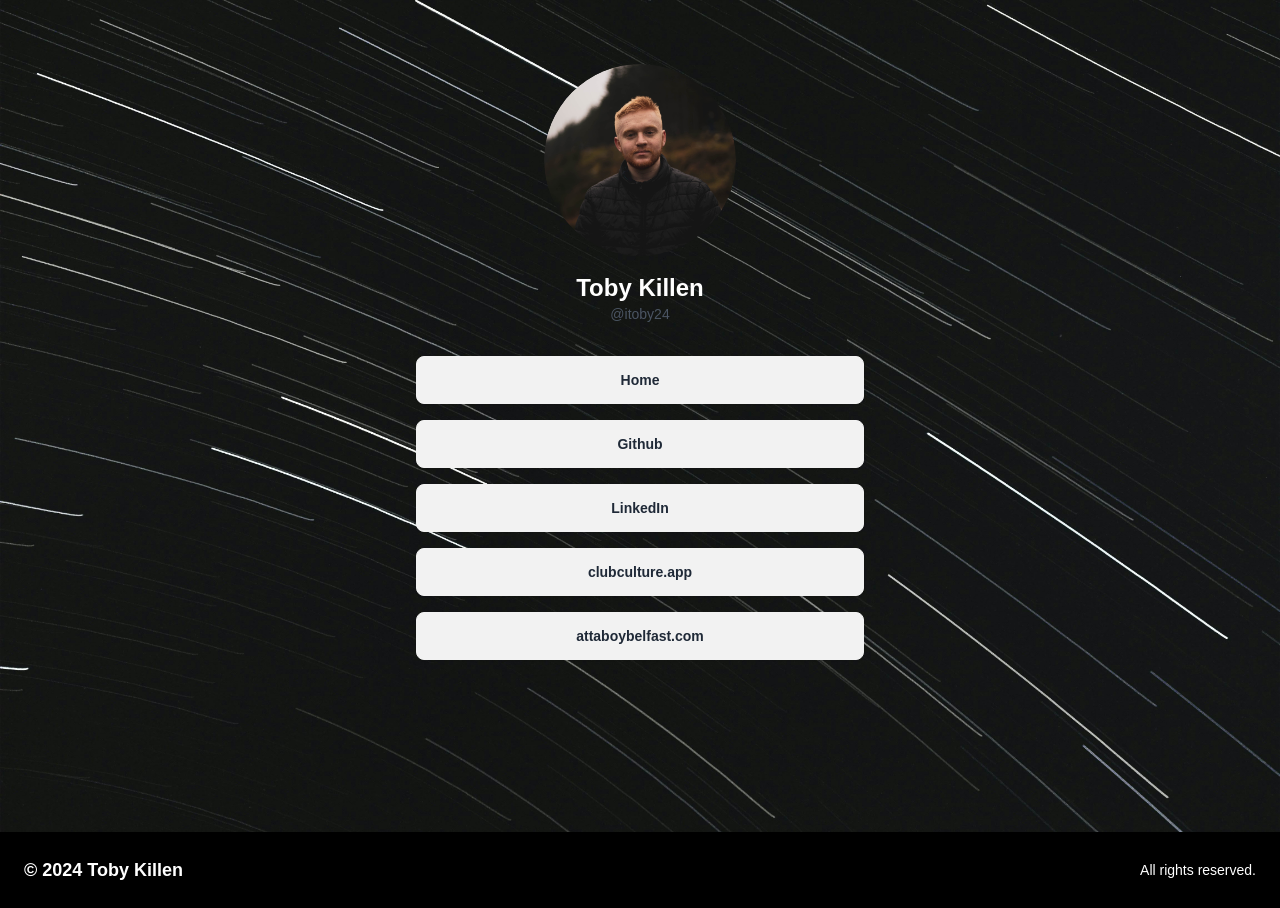
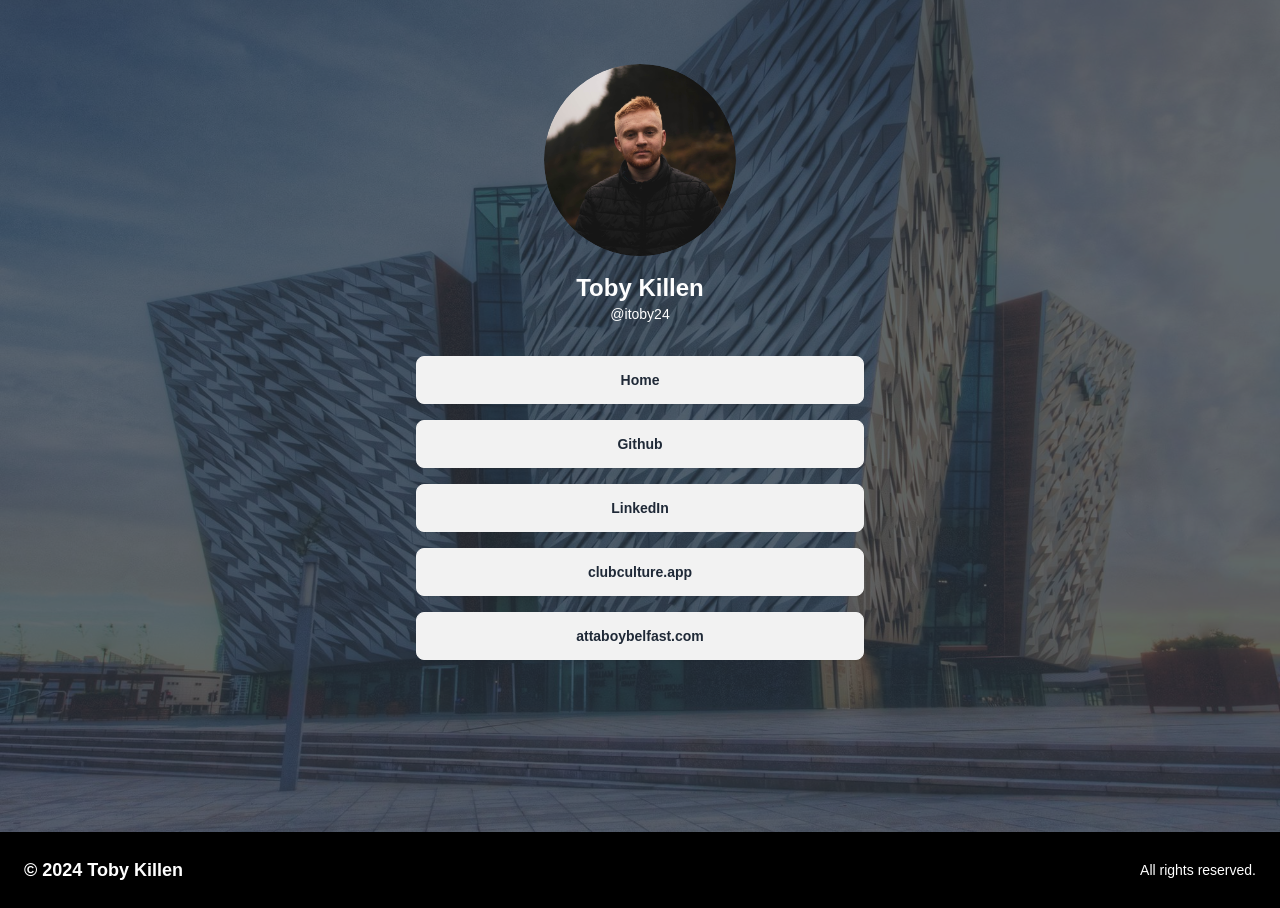
Before and after one commit to TobyKillen/tobykillen-nextjs, a Next.js app: page /linkintree in a window 1280 px wide. Built offline with nearby package versions, Linux system fonts and the light colour scheme.

Commit message:
Added Belfast Background to tobykillen.com

```diff
--- a/src/app/components/background.tsx
+++ b/src/app/components/background.tsx
@@ -19,7 +19,7 @@ export default function Background({ src, children }: BackgroundProps) {
         backgroundPosition: 'center',
       }}
     >
-      <div className="hero-overlay bg-opacity-0"></div>
+      <div className="hero-overlay bg-opacity-75"></div>
       <div className="hero-content text-neutral-content">
         {children}
       </div>
--- a/src/app/contact/page.tsx
+++ b/src/app/contact/page.tsx
@@ -1,6 +1,6 @@
 'use client';
 import Background from "../components/background";
-import BackgroundImage from './../../../public/background.jpg';
+import BackgroundImage from './../../../public/background1.jpeg';
 import { useState } from "react";
 
 export default function Contact() {
--- a/src/app/linkintree/page.tsx
+++ b/src/app/linkintree/page.tsx
@@ -2,7 +2,7 @@ import Link from 'next/link';
 import Image from 'next/image';
 import Myself from "./../../../public/me_1.jpg";
 import Background from "./../../app/components/background";
-import BackgroundImage from './../../../public/background.jpg';
+import BackgroundImage from './../../../public/background1.jpeg';
 
 export default function Linkintree() {
   return (
@@ -23,7 +23,7 @@ export default function Linkintree() {
             </div>
           </div>
           <h1 className="text-2xl font-bold mt-4 text-white">Toby Killen</h1>
-          <p className="text-sm text-gray-600 ">@itoby24</p>
+          <p className="text-sm text-white ">@itoby24</p>
         </div>
 
         {/* Link Buttons */}
--- a/src/app/page.tsx
+++ b/src/app/page.tsx
@@ -2,7 +2,7 @@ import Link from "next/link";
 import Image from "next/image";
 import Myself from "./../../public/me_1.jpg";
 import Background from "./components/background";
-import BackgroundImage from './../../public/background.jpg';
+import BackgroundImage from './../../public/background1.jpeg';
 
 export default function Portfolio() {
   return (
```
Also changed, not shown: public/background.jpeg, public/background1.jpeg (added).
